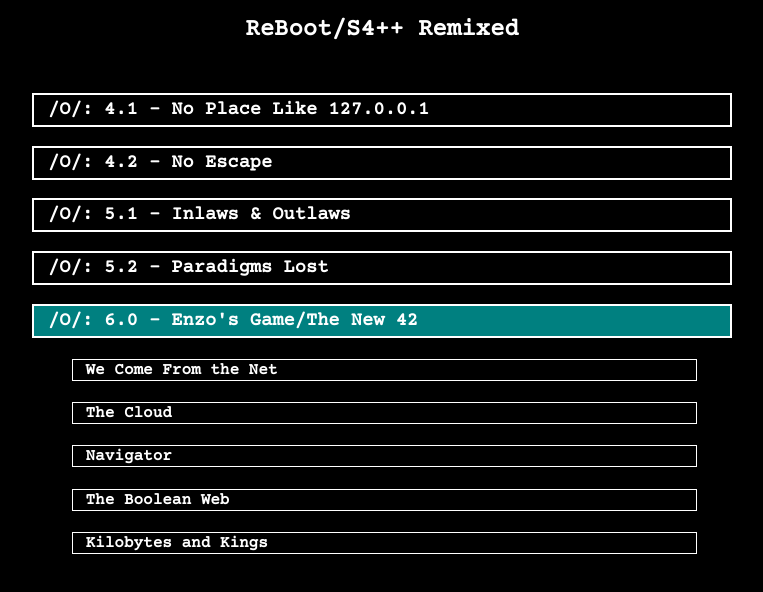
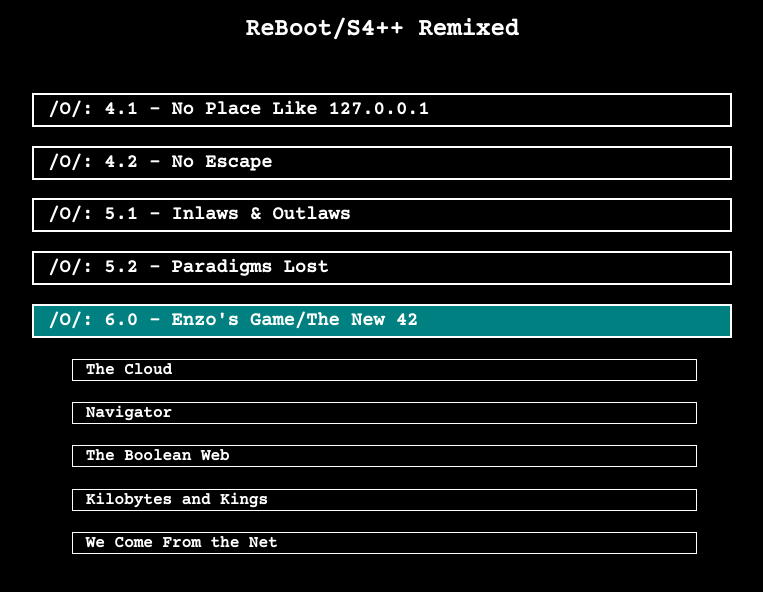
Before and after one commit to InvisibleLeadSoup/owgaca, a plain HTML site: page 6-0_new42.html in a window 1280 px wide. Shown: the part 120-712 px from the top of the page, without its empty margins (258-1021 px from the left). Drawn offline with nearby package versions, Linux system fonts and the light colour scheme.

Commit message:
code fix

```diff
--- a/6-0_new42.html
+++ b/6-0_new42.html
@@ -21,13 +21,13 @@
 
   <a href="5-2_paradigms.html#paradigms"><h3 class="button paradigms">/O/: 5.2 - Paradigms Lost</h3></a>
 
-  <a href="6-0_new42.html"><h3 class="new42lit" id="new42">/O/: 6.0 - Enzo's Game/The New 42</h3></a>
+  <h3 class="new42lit" id="new42">/O/: 6.0 - Enzo's Game/The New 42</h3>
     <ul>
-      <li><h4 class="button new42">We Come From the Net</h4></li>
       <li><h4 class="button new42">The Cloud</h4></li>
       <li><h4 class="button new42">Navigator</h4></li>
       <li><h4 class="button new42">The Boolean Web</h4></li>
       <li><h4 class="button new42">Kilobytes and Kings</h4></li>
+      <li><h4 class="button new42">We Come From the Net</h4></li>
     </ul>
 </body>
 </html>
```
